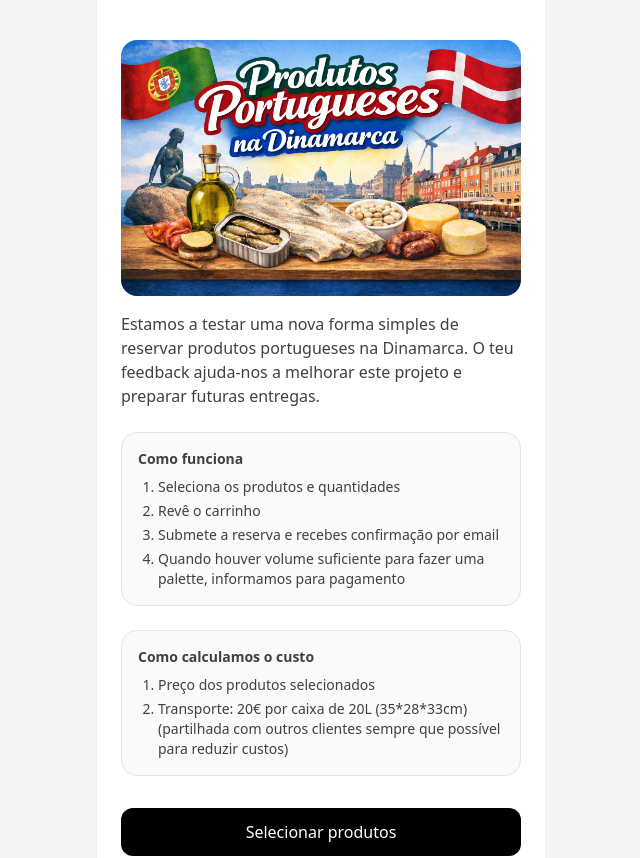
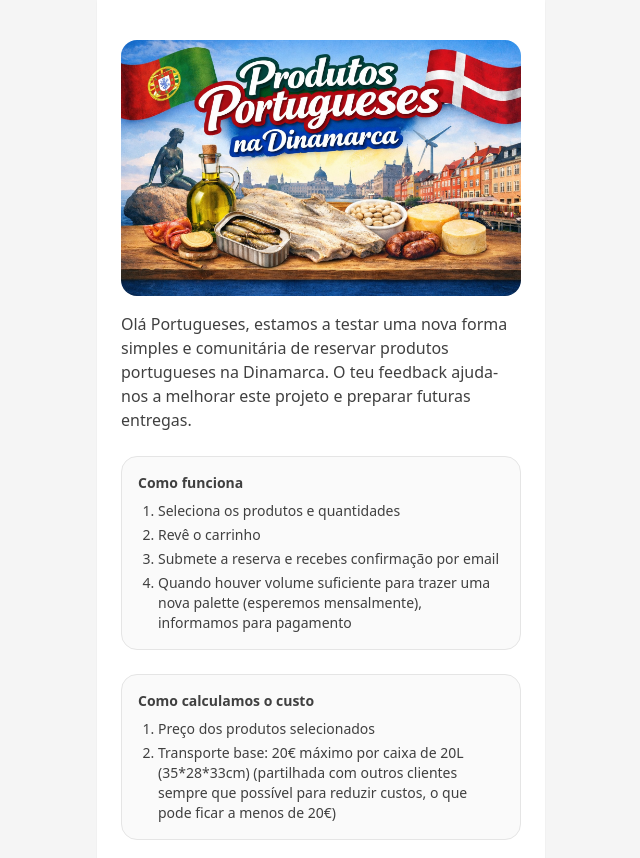
Before and after one commit to TiagoVilaFlor/APP_ProdutosPortuguesesNaDinamarca, a Next.js app: page / in a window 1280 px wide. Shown: the top 858 px of the page, without its empty margins (319-959 px from the left). Built offline with nearby package versions, Linux system fonts and the light colour scheme.

Commit message:
Update homepage.tsx

```diff
--- a/app/page.tsx
+++ b/app/page.tsx
@@ -9,7 +9,7 @@ export default function Home() {
         className="mt-4 mb-4 w-full h-64 object-cover rounded-2xl"
       />
       <p className="mt-3 text-neutral-700">
-        Estamos a testar uma nova forma simples de reservar produtos portugueses na Dinamarca.
+        Olá Portugueses, estamos a testar uma nova forma simples e comunitária de reservar produtos portugueses na Dinamarca.
 O teu feedback ajuda-nos a melhorar este projeto e preparar futuras entregas.
       </p>
 
@@ -19,7 +19,7 @@ O teu feedback ajuda-nos a melhorar este projeto e preparar futuras entregas.
           <li>Seleciona os produtos e quantidades</li>
           <li>Revê o carrinho</li>
           <li>Submete a reserva e recebes confirmação por email</li>
-          <li>Quando houver volume suficiente para fazer uma palette, informamos para pagamento</li>
+          <li>Quando houver volume suficiente para trazer uma nova palette (esperemos mensalmente), informamos para pagamento</li>
         </ol>
       </div>
 
@@ -27,7 +27,7 @@ O teu feedback ajuda-nos a melhorar este projeto e preparar futuras entregas.
         <div className="font-semibold">Como calculamos o custo</div>
         <ol className="mt-2 list-decimal pl-5 space-y-1">
           <li>Preço dos produtos selecionados</li>
-          <li>Transporte: 20€ por caixa de 20L (35*28*33cm) (partilhada com outros clientes sempre que possível para reduzir custos)</li>
+          <li>Transporte base: 20€ máximo por caixa de 20L (35*28*33cm) (partilhada com outros clientes sempre que possível para reduzir custos, o que pode ficar a menos de 20€)</li>
         </ol>
       </div>
 
@@ -42,6 +42,7 @@ O teu feedback ajuda-nos a melhorar este projeto e preparar futuras entregas.
 
       <p className="mt-4 text-xs text-neutral-500">
         *Isto não é um compra imediata, apenas uma reserva sem compromisso
+        **Uma vez que este servico é comunitário e pessoal não serão emitidas faturas.
       </p>
     </main>
   );
```
